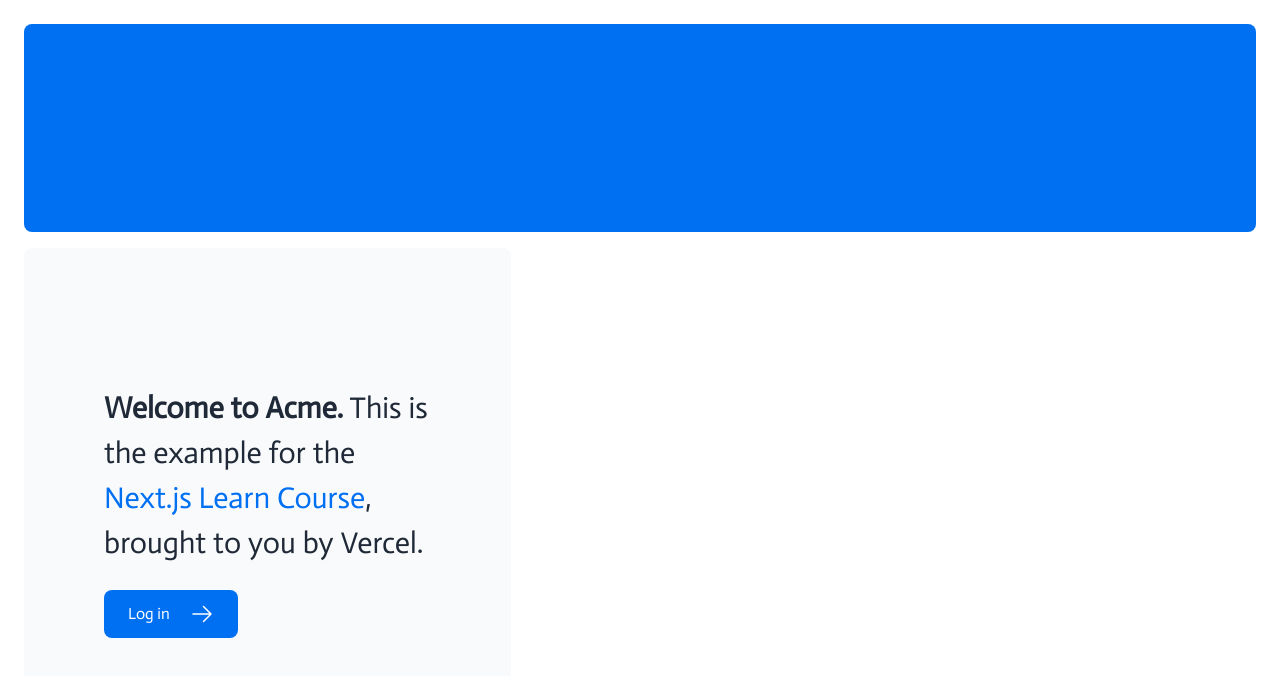
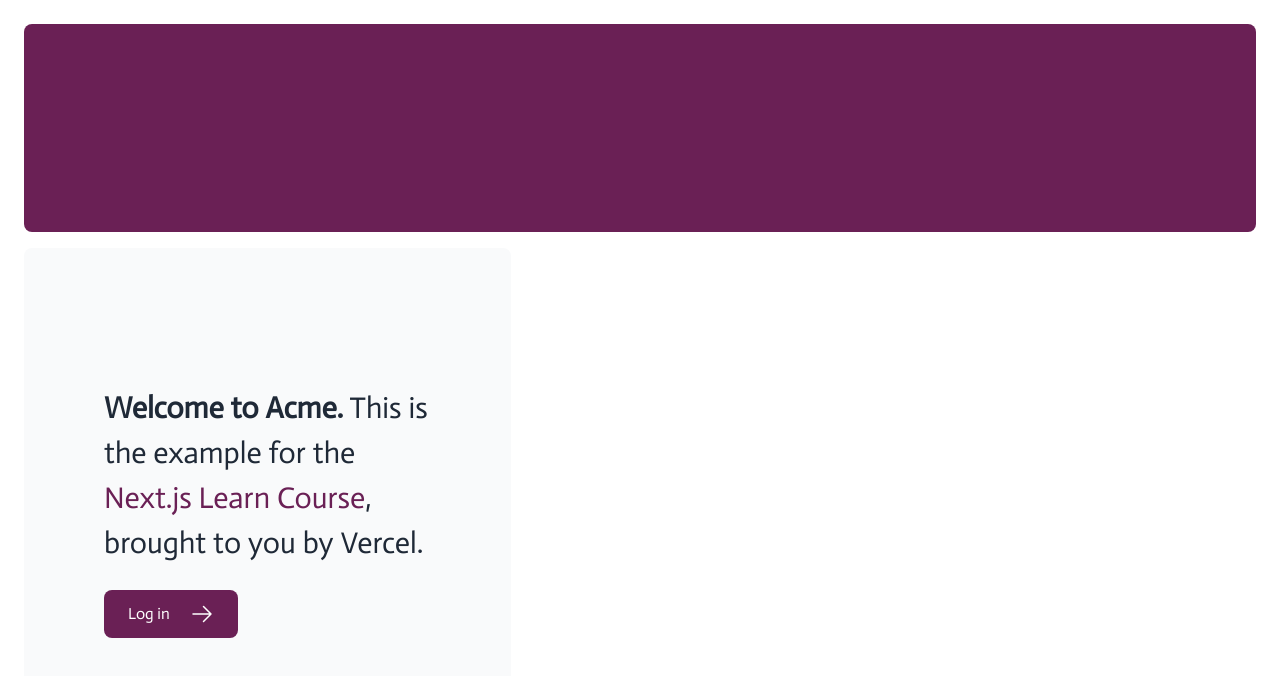
Before and after one commit to AylaScientist/genosnp-dashboard, a Next.js app: page / in a window 1280 px wide. Shown: the top 676 px of the page. Built offline with nearby package versions, Linux system fonts and the light colour scheme; a web font is replaced by a local one.

Commit message:
Change color

```diff
--- a/app/page.tsx
+++ b/app/page.tsx
@@ -5,21 +5,21 @@ import Link from 'next/link';
 export default function Page() {
   return (
     <main className="flex min-h-screen flex-col p-6">
-      <div className="flex h-20 shrink-0 items-end rounded-lg bg-blue-500 p-4 md:h-52">
+      <div className="flex h-20 shrink-0 items-end rounded-lg bg-logo-500 p-4 md:h-52">
         {/* <AcmeLogo /> */}
       </div>
       <div className="mt-4 flex grow flex-col gap-4 md:flex-row">
         <div className="flex flex-col justify-center gap-6 rounded-lg bg-gray-50 px-6 py-10 md:w-2/5 md:px-20">
           <p className={`text-xl text-gray-800 md:text-3xl md:leading-normal`}>
             <strong>Welcome to Acme.</strong> This is the example for the{' '}
-            <a href="https://nextjs.org/learn/" className="text-blue-500">
+            <a href="https://nextjs.org/learn/" className="text-logo-500">
               Next.js Learn Course
             </a>
             , brought to you by Vercel.
           </p>
           <Link
             href="/login"
-            className="flex items-center gap-5 self-start rounded-lg bg-blue-500 px-6 py-3 text-sm font-medium text-white transition-colors hover:bg-blue-400 md:text-base"
+            className="flex items-center gap-5 self-start rounded-lg bg-logo-500 px-6 py-3 text-sm font-medium text-white transition-colors hover:bg-logo-400 md:text-base"
           >
             <span>Log in</span> <ArrowRightIcon className="w-5 md:w-6" />
           </Link>
--- a/app/ui/button.tsx
+++ b/app/ui/button.tsx
@@ -9,7 +9,7 @@ export function Button({ children, className, ...rest }: ButtonProps) {
     <button
       {...rest}
       className={clsx(
-        'flex h-10 items-center rounded-lg bg-blue-500 px-4 text-sm font-medium text-white transition-colors hover:bg-blue-400 focus-visible:outline focus-visible:outline-2 focus-visible:outline-offset-2 focus-visible:outline-blue-500 active:bg-blue-600 aria-disabled:cursor-not-allowed aria-disabled:opacity-50',
+        'flex h-10 items-center rounded-lg bg-logo-500 px-4 text-sm font-medium text-white transition-colors hover:bg-logo-400 focus-visible:outline focus-visible:outline-2 focus-visible:outline-offset-2 focus-visible:outline-logo-500 active:bg-blue-600 aria-disabled:cursor-not-allowed aria-disabled:opacity-50',
         className,
       )}
     >
--- a/app/ui/dashboard/revenue-chart.tsx
+++ b/app/ui/dashboard/revenue-chart.tsx
@@ -44,7 +44,7 @@ export default async function RevenueChart({
           {revenue.map((month) => (
             <div key={month.month} className="flex flex-col items-center gap-2">
               <div
-                className="w-full rounded-md bg-blue-300"
+                className="w-full rounded-md bg-rose-300"
                 style={{
                   height: `${(chartHeight / topLabel) * month.revenue}px`,
                 }}
--- a/app/ui/invoices/buttons.tsx
+++ b/app/ui/invoices/buttons.tsx
@@ -5,7 +5,7 @@ export function CreateInvoice() {
   return (
     <Link
       href="/dashboard/invoices/create"
-      className="flex h-10 items-center rounded-lg bg-blue-600 px-4 text-sm font-medium text-white transition-colors hover:bg-blue-500 focus-visible:outline focus-visible:outline-2 focus-visible:outline-offset-2 focus-visible:outline-blue-600"
+      className="flex h-10 items-center rounded-lg bg-blue-600 px-4 text-sm font-medium text-white transition-colors hover:bg-logo-500 focus-visible:outline focus-visible:outline-2 focus-visible:outline-offset-2 focus-visible:outline-blue-600"
     >
       <span className="hidden md:block">Create Invoice</span>{' '}
       <PlusIcon className="h-5 md:ml-4" />
--- a/tailwind.config.ts
+++ b/tailwind.config.ts
@@ -20,6 +20,9 @@ const config: Config = {
         logo: {
           name: '#F4E2DE',
           background: '#6A2055',
+          500: '#6A2055',
+          400: '#6A2045',
+          600: '#6A2060',
         },
         custom: {
           customBlue: '#007bff',
```
